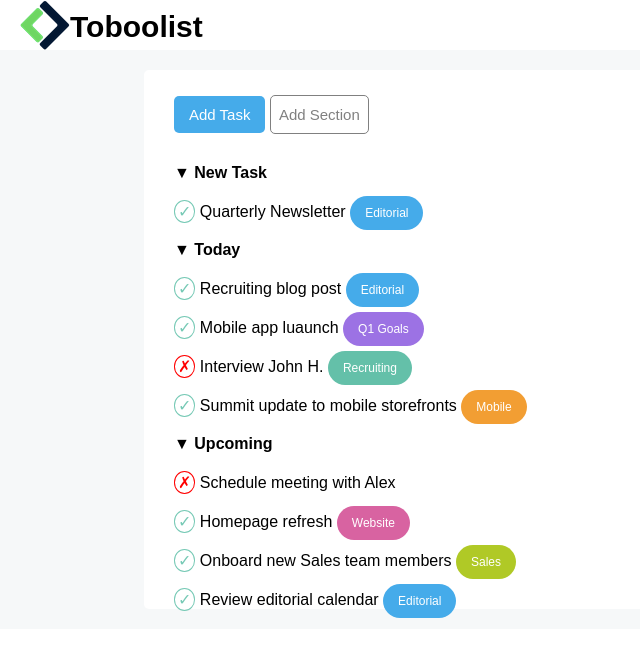
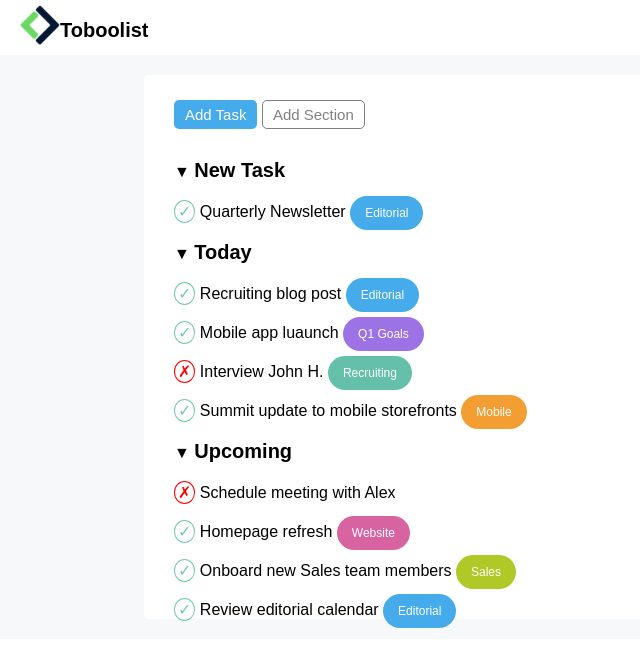
Before and after one commit to Mark-dev30/html-css-toboolist, a plain HTML site: page index.html in a window 1280 px wide. Shown: the whole page, without its empty margins (0-640 px from the left). Drawn offline with Linux system fonts and the light colour scheme.

Commit message:
margin_left_done

```diff
--- a/css/style.css
+++ b/css/style.css
@@ -6,11 +6,14 @@
 }
  /* header */
 header{
-    height: 50px;
+    height: 55px;
 }
 
 .img_logo{
+    width: 40px;
+    height: 40px;
     margin-left: 20px;
+    margin-top: 5px;
 }
 
 .logo_tobo{
@@ -51,7 +54,7 @@ main{
 .style_button1{
     background-color: #45abea;
     color: white;
-    border: 5px solid transparent;
+    border: 1px solid transparent;
     padding: 5px 10px;
 }
 
@@ -59,21 +62,24 @@ main{
     background-color: transparent;
     color: gray;
     border: 1px solid gray;
-    padding: 10px 8px;
+    padding: 5px 10px;
 }
 
 /* list */
 
+/* new task */
 
-/* new task */
 .container_task{
-    margin-top: 25px;
+    margin-top: 15px;
 }
 .container_1task{
     margin-top: 30px;
 }
 .container_2task, .container_3task{
     margin-top: 15px;
+}
+strong{
+    font-size: 20px;
 }
 
 li{
```
Also changed, not shown: index.html (+0 -1 lines).
